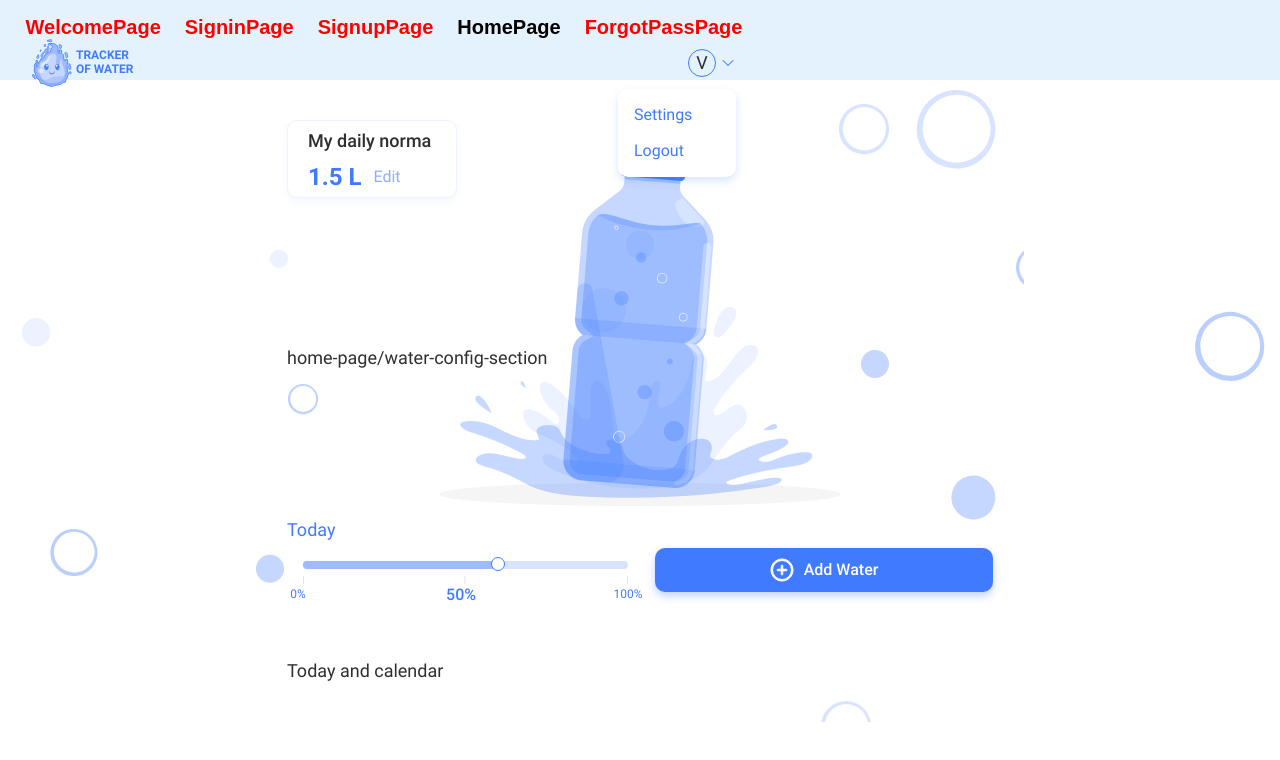
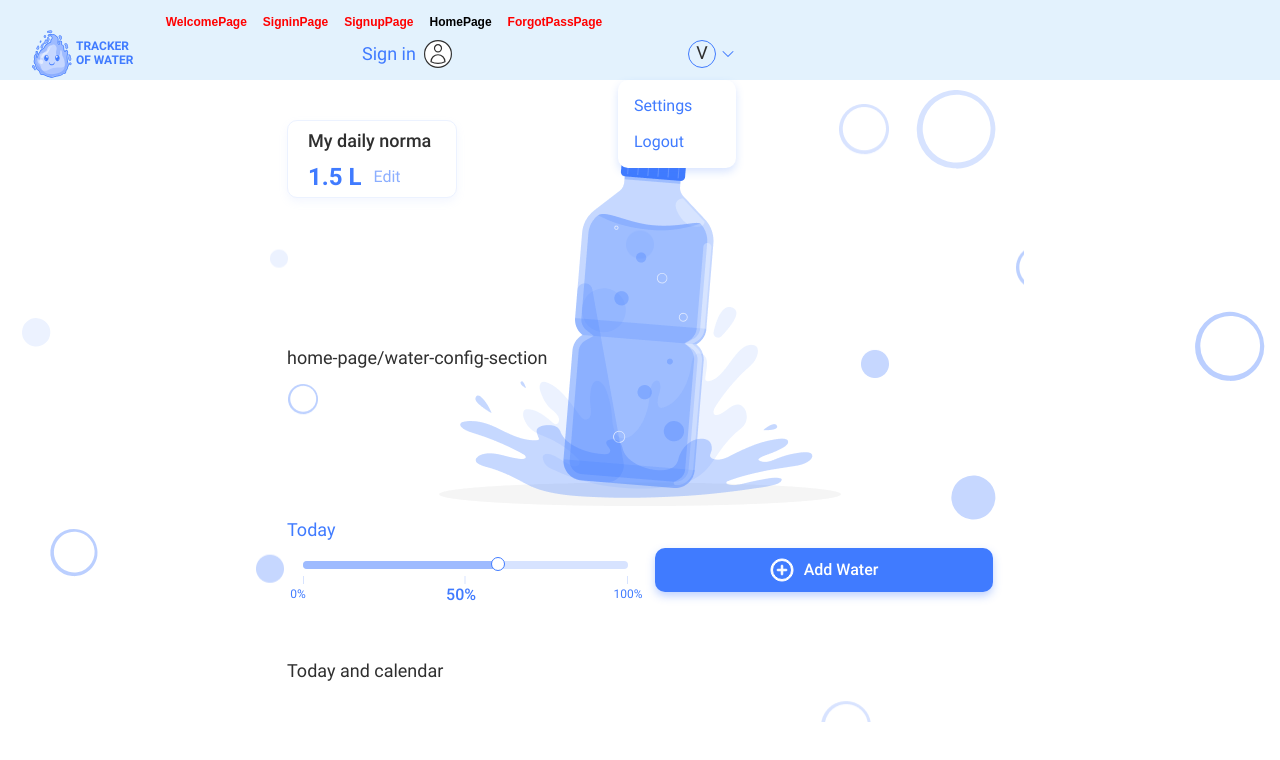
Before and after one commit to Bird-Forest/water-tracker-tw, a React (Create React App) app: page /water-tracker-tw/home in a window 1280 px wide. Shown: the top 760 px of the page. Built offline with nearby package versions, Linux system fonts and the light colour scheme.

Commit message:
fixed heder App

```diff
--- a/src/App.jsx
+++ b/src/App.jsx
@@ -4,7 +4,7 @@ import AppBar from 'pages/AppBar';
 import { Container } from 'pages/Pages.styled';
 import { Suspense } from 'react';
 import { useDispatch } from 'react-redux';
-import { Navigate, Route, Routes } from 'react-router-dom';
+import { Route, Routes } from 'react-router-dom';
 import { GlobalStyles } from './BasicStyle/GlobalStyles';
 import { refreshUser } from './redux/auth/operations';
 
@@ -17,7 +17,7 @@ const NotFound = lazy(() => import('pages/NotFoundPage'));
 
 export const App = () => {
   const dispatch = useDispatch();
-  const { isLoggedIn, isRefreshing } = useAuth();
+  const { isRefreshing } = useAuth();
 
   useEffect(() => {
     dispatch(refreshUser());
--- a/src/components/Header/Header.jsx
+++ b/src/components/Header/Header.jsx
@@ -1,5 +1,5 @@
 import React from 'react';
-// import UserAuth from './UserAuth';
+import UserAuth from './UserAuth';
 import UserLogo from './UserLogo';
 import HeaderLogo from './HeaderLogo';
 import { HeaderContainer, Navigation } from './Header.styled';
@@ -11,7 +11,7 @@ const HeaderComponent = () => (
     <div className="container">
       <Navigation>
         <HeaderLogo />
-        {/* <UserAuth /> */}
+        <UserAuth />
         <UserLogo />
       </Navigation>
     </div>
--- a/src/components/Header/Navigate.styled.js
+++ b/src/components/Header/Navigate.styled.js
@@ -4,11 +4,11 @@ export const NavigateWrap = styled.div`
   display: flex;
   justify-content: center;
   align-items: center;
-  gap: 24px;
+  gap: 16px;
   .navigate {
     font-family: 'Prompt', sans-serif;
     display: block;
-    font-size: 20px;
+    font-size: 12px;
     font-weight: 700;
     color: red;
     text-decoration: none;
```
